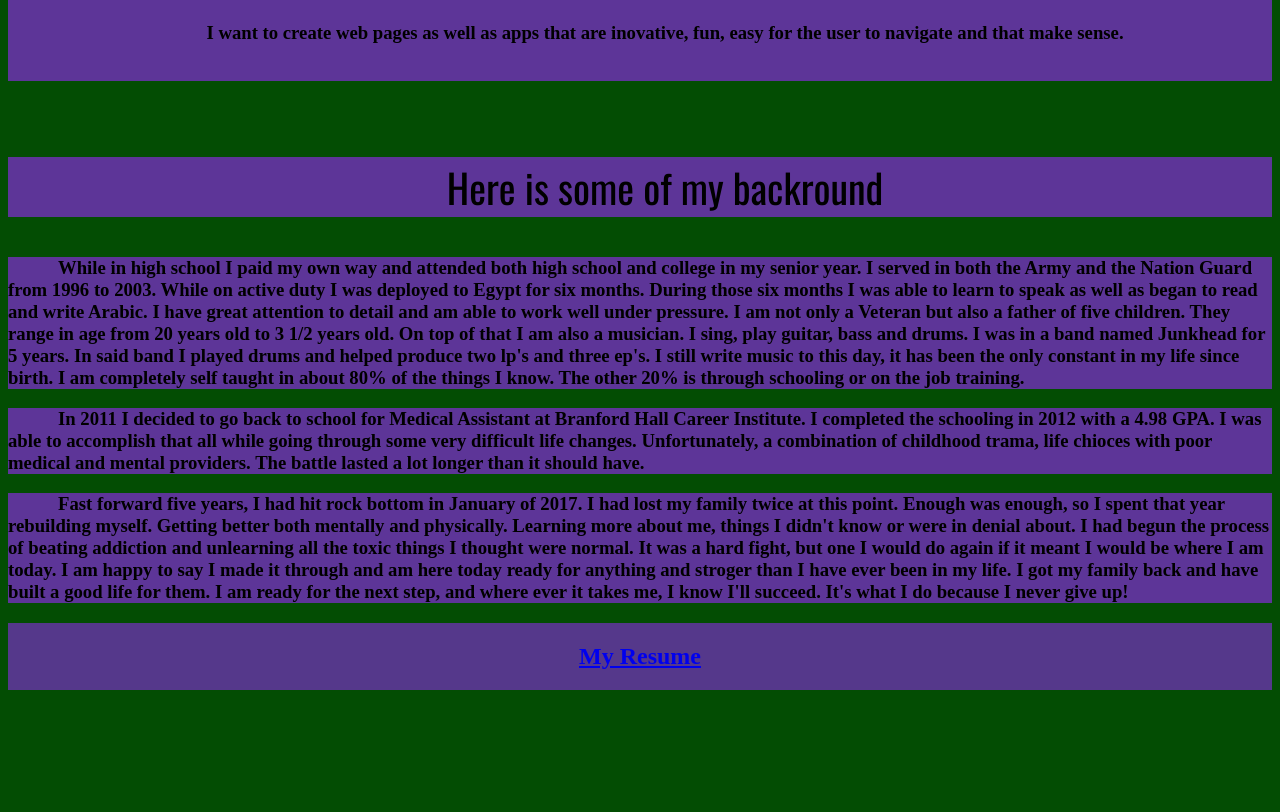
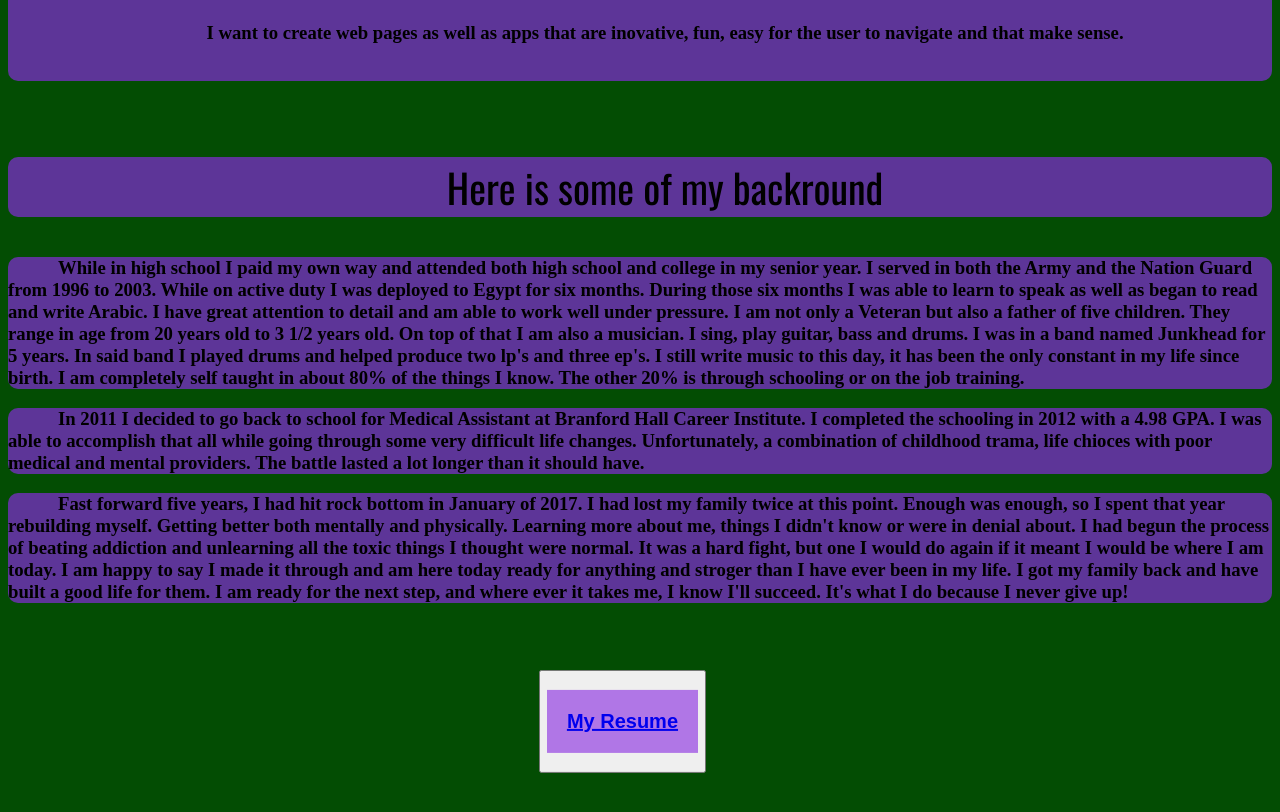
Before and after one commit to jeremytobinsr/Portfolio-Project, a plain HTML site: page index.html in a window 1280 px wide. Shown: the part 706-1518 px from the top of the page. Before the commit the page ends 1415 px from the top, so only its background shows below. Drawn offline with nearby package versions, Linux system fonts and the light colour scheme; a web font is replaced by a local one.

Commit message:
added html a button and css

```diff
--- a/index.html
+++ b/index.html
@@ -85,10 +85,14 @@
 
 
 
-        <div>
+        <div class="container">
+            <div class="vertical-center">
+            <button type="button">
             <h2>
                 <a id="self" class="center2" href="/Documents/Jtobin_resume.docx">My Resume</a>
             </h2>
+            </button>
+            </div>
 
         </div>
     </body>
--- a/style.css
+++ b/style.css
@@ -11,6 +11,7 @@ body {
 
 .center {
     display: flex;
+    border-radius: 10px;
     background-color: rgba(137, 43, 226, 0.671);
     justify-content: center;
     align-items: center;
@@ -22,7 +23,7 @@ body {
     justify-content: center;
     align-items: center;
     background-color: rgba(137, 43, 226, 0.712);
-    padding: 25px;
+
 }
 
 .horizontal {
@@ -51,3 +52,23 @@ body {
     font-size: 40px;
     text-: auto;
 }
+
+.button {
+
+    color: green;
+}
+
+.container {
+    height: 200px;
+    position: relative;
+
+}
+
+.vertical-center {
+    margin: 0;
+    position: absolute;
+    top: 50%;
+    left: 42%;
+    -ms-transform: translateY(-50%);
+    transform: translateY(-50%);
+}
```
